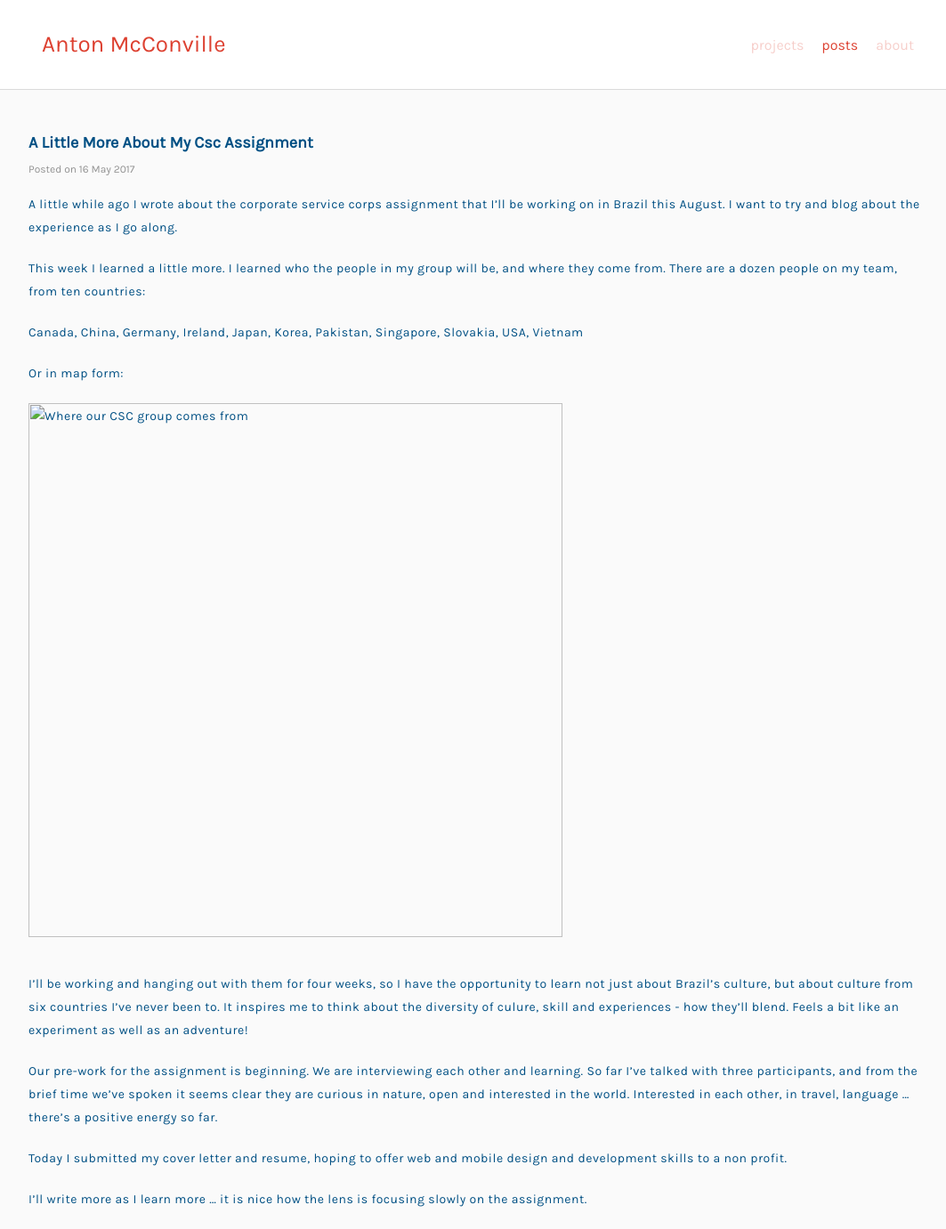
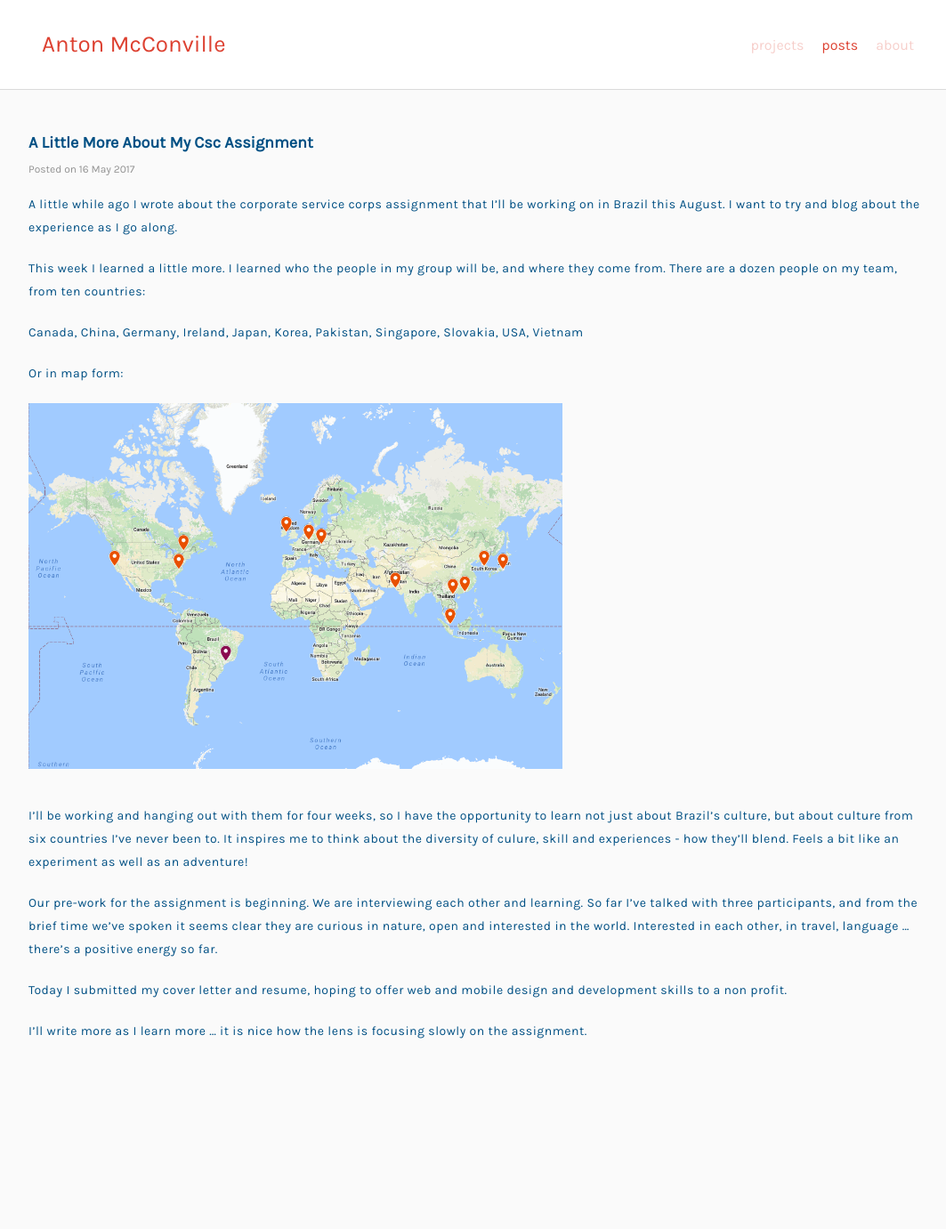
Before and after one commit to antonmc/antonmc.github.io, a Jekyll site: the page built from _posts/blog/2017-05-16-a-little-more-about-my-csc-assignment.md, in a window 1280 px wide. Shown: the whole page at 89% size, without its empty margins (103-1166 px from the left). Built offline with Jekyll 4.4.1, drawn with Linux system fonts in a browser that asks for light colours; comment, search, counter and statistics services are not loaded; after the commit the page ends 1192 px from its top, so only the background shows below that.

Commit message:
re-repost

```diff
--- a/_posts/blog/2017-05-16-a-little-more-about-my-csc-assignment.md
+++ b/_posts/blog/2017-05-16-a-little-more-about-my-csc-assignment.md
@@ -13,7 +13,7 @@ Canada, China, Germany, Ireland, Japan, Korea, Pakistan, Singapore, Slovakia, US
 
 Or in map form:
 
-![Where our CSC group comes from](../../images/participants.png)
+![Where our CSC group comes from](http://www.hickory.ca/images/participants.png)
 
 
 I'll be working and hanging out with them for four weeks, so I have the opportunity to learn not just about Brazil's culture, but about culture from six countries I've never been to. It inspires me to think about the diversity of culure, skill and experiences - how they'll blend. Feels a bit like an experiment as well as an adventure!
```
